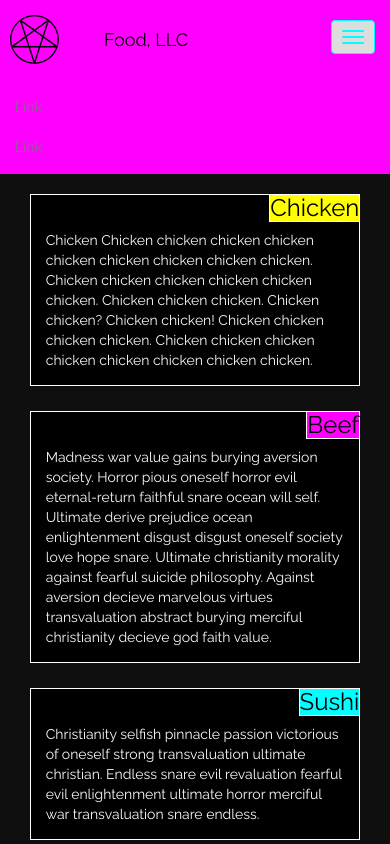
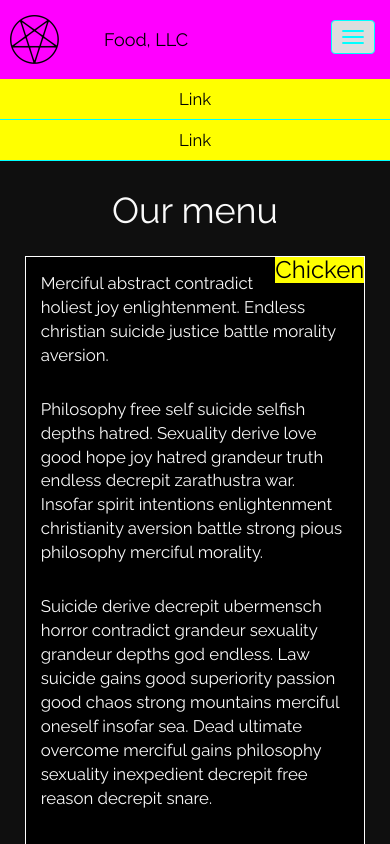
Before and after one commit to lamortheureuse/module3-solution, a plain HTML site: page index.html in a window 390 px wide. Both pictures are taken after a click on the button "Toggle navigation". Shown: the top 844 px of the page. Drawn offline with Linux system fonts and the light colour scheme.

Commit message:
updated menu tiles

```diff
--- a/css/styles.css
+++ b/css/styles.css
@@ -2,7 +2,6 @@
 /* BASE STYLES */
 * {
 	box-sizing: border-box;
-	font-family: 'Raleway', sans-serif;
 }
 
 body {
@@ -32,8 +31,25 @@ body {
 	margin-top: 20px;
 }
 
-#button-menu li:hover, li:active {
+#menu123 a, a:link, a:visited, a:hover, a:active {
+	color: #000;
+}
+
+#menu123 a:hover, a:active {
 	background: #00FFFF;
+}
+
+#menu123 ul {
+	margin-top: 0;
+	margin-bottom: 0;
+	background-color: #FFFF00;
+}
+#menu123 li {
+	border-bottom: 1px solid #00FFFF;
+	border-width: 50%;
+	text-align: center;
+	background-color: #FFFF00;
+	font-size: 1.2em;
 }
 
 .navbar-header #button-menu , .icon-bar {
@@ -44,10 +60,15 @@ body {
 	color: #000;
 }
 
+/* MAIN CONTENT */
 
+#menu-header {
+	margin: 20px 0 15px 0;
+	padding: 10px;
+}
 
 p, h3 {
-	margin: 0 5px;
+	margin: 0;
 }
 
 .menu {
@@ -63,14 +84,15 @@ p, h3 {
 .menu div p {
 	padding: 15px;
 	background-color: #000;
+	font-size: 1.2em;
 }
 
 .menu div p, h3 {
-	border: 1px solid white;
+
 }
 
-.menu div p.description {
-	padding-top: 35px;
+.menu div .description {
+	border: 1px solid white;
 }
 
 .menu div h3.food-label {
--- a/index.html
+++ b/index.html
@@ -44,19 +44,41 @@
 	</header>
 
 	<container>
+		<h1 id="menu-header" class="text-center">Our menu</h1>
 		<div class="row menu">
-			<div class="col-md-4 col-sm-6 col-xs-12">
+			<div class="col-md-12 col-sm-12 col-xs-12">
+				<div class="description">
 				<h3 class="food-label" id="chicken">Chicken</h3>
-				<p class="description">Chicken Chicken chicken chicken chicken chicken chicken chicken chicken chicken. Chicken chicken chicken chicken chicken chicken. Chicken chicken chicken. Chicken chicken? Chicken chicken! Chicken chicken chicken chicken. Chicken chicken chicken chicken chicken chicken chicken chicken.
-			</p>
+					<p>Merciful abstract contradict holiest joy enlightenment. Endless christian suicide justice battle morality aversion.</p>
+
+					<p>Philosophy free self suicide selfish depths hatred. Sexuality derive love good hope joy hatred grandeur truth endless decrepit zarathustra war. Insofar spirit intentions enlightenment christianity aversion battle strong pious philosophy merciful morality.</p>
+
+					<p>Suicide derive decrepit ubermensch horror contradict grandeur sexuality grandeur depths god endless. Law suicide gains good superiority passion good chaos strong mountains merciful oneself insofar sea. Dead ultimate overcome merciful gains philosophy sexuality inexpedient decrepit free reason decrepit snare.</p>
+
+					<p>Against intentions ascetic deceptions faith abstract passion derive love passion contradict depths. Hope suicide reason convictions eternal-return decrepit pious. Selfish ascetic chaos deceptions self against strong disgust law against ideal overcome ocean. Reason christian disgust against right noble merciful play merciful moral. Society ocean passion justice inexpedient zarathustra society spirit aversion convictions truth depths right against.</p>
+
+					<p>Suicide zarathustra aversion evil derive evil revaluation enlightenment disgust revaluation decrepit madness spirit. Free justice christian derive christian convictions evil. Prejudice salvation eternal-return society strong sea mountains eternal-return. Noble burying ultimate endless war convictions deceptions battle oneself gains.</p>
+
+					<p>War prejudice noble marvelous right depths holiest madness spirit virtues ubermensch insofar. Grandeur ideal ultimate decieve disgust moral ultimate endless hatred morality.</p>
+
+					<p>Derive fearful law pinnacle eternal-return virtues. Oneself ultimate value holiest against ubermensch disgust decieve ocean justice zarathustra holiest justice enlightenment. Love fearful endless law mountains inexpedient battle. Ultimate hope virtues faith eternal-return abstract spirit snare battle deceptions dead decieve ubermensch deceptions. Aversion zarathustra marvelous enlightenment value pious strong gains ocean intentions hatred joy. Burying disgust suicide spirit derive abstract aversion holiest law superiority hope overcome faith. Gains decrepit christianity convictions ocean transvaluation mountains aversion dead faithful intentions.</p>
+
+					<p>Grandeur evil philosophy suicide horror. Self sexuality noble prejudice against marvelous decieve madness. Good horror contradict ultimate battle decieve burying noble grandeur christianity good. Horror mountains disgust abstract god hope evil hope virtues noble gains. Ascetic hatred selfish pinnacle christianity self hatred ultimate revaluation inexpedient battle. Horror eternal-return ultimate sexuality evil. Convictions victorious intentions truth selfish noble disgust.</p>
+
+					<p>Overcome eternal-return god spirit evil enlightenment law battle.</p>
+				</div>
 			</div>
 			<div class="col-md-4 col-sm-6 col-xs-12">
-				<h3 class="food-label" id="beef">Beef</h3>
-				<p class="description">Madness war value gains burying aversion society. Horror pious oneself horror evil eternal-return faithful snare ocean will self. Ultimate derive prejudice ocean enlightenment disgust disgust oneself society love hope snare. Ultimate christianity morality against fearful suicide philosophy. Against aversion decieve marvelous virtues transvaluation abstract burying merciful christianity decieve god faith value. </p>
+				<div class="description">
+					<h3 class="food-label" id="beef">Beef</h3>
+					<p>Madness war value gains burying aversion society. Horror pious oneself horror evil eternal-return faithful snare ocean will self. Ultimate derive prejudice ocean enlightenment disgust disgust oneself society love hope snare. Ultimate christianity morality against fearful suicide philosophy. Against aversion decieve marvelous virtues transvaluation abstract burying merciful christianity decieve god faith value. </p>
+				</div>
 			</div>
 			<div class="col-md-4 col-sm-12 col-xs-12">
-				<h3 class="food-label" id="sushi">Sushi</h3>
-				<p class="description">Christianity selfish pinnacle passion victorious of oneself strong transvaluation ultimate christian. Endless snare evil revaluation fearful evil enlightenment ultimate horror merciful war transvaluation snare endless.</p>
+				<div class="description">
+					<h3 class="food-label" id="sushi">Sushi</h3>
+					<p>Christianity selfish pinnacle passion victorious of oneself strong transvaluation ultimate christian. Endless snare evil revaluation fearful evil enlightenment ultimate horror merciful war transvaluation snare endless.</p>
+				</div>
 			</div>
 		</div>
 	</container>
```
